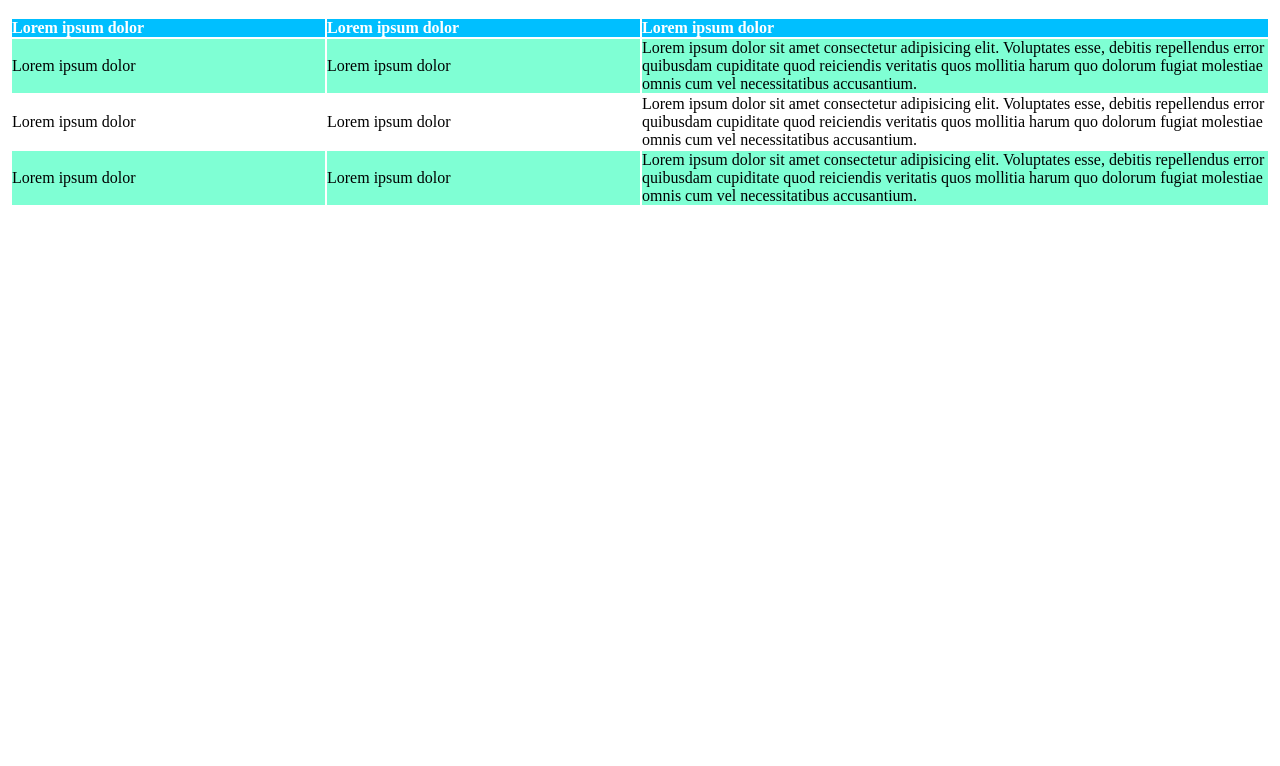
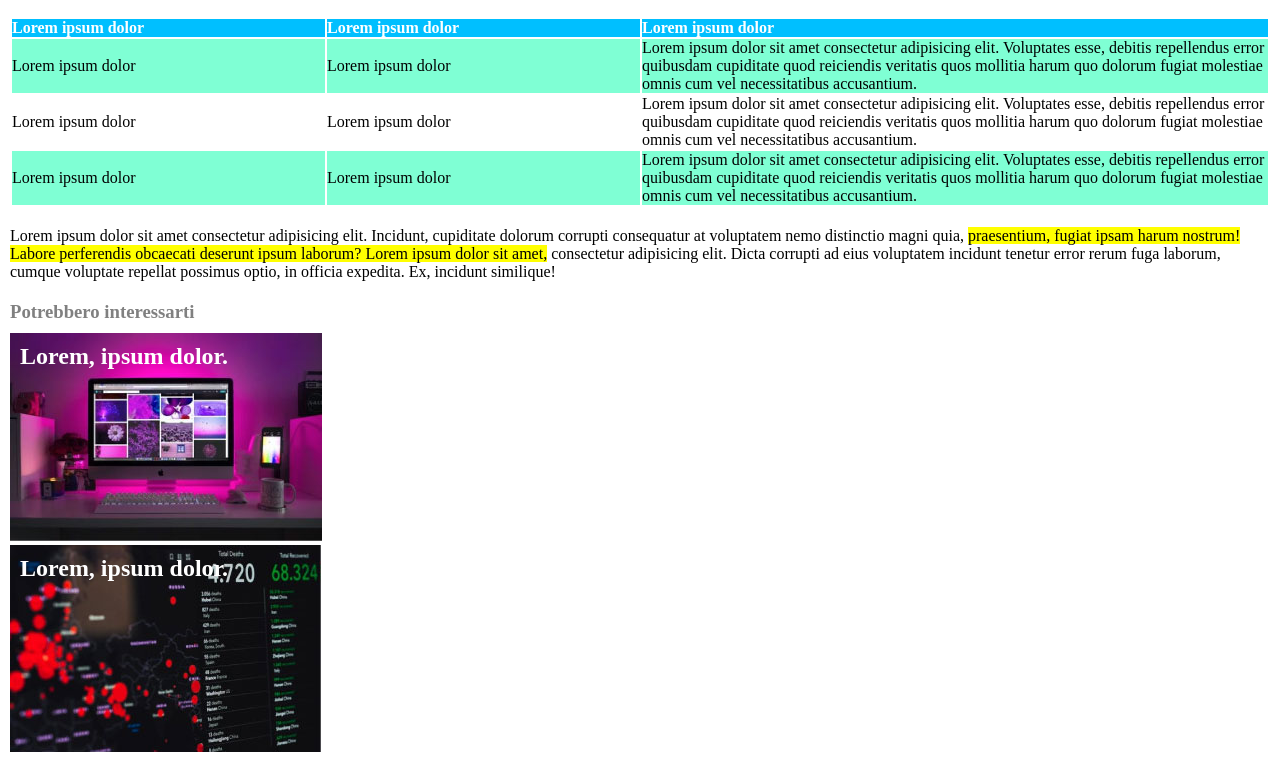
Before and after one commit to lucafranzoi98/html-css-booleaner, a plain HTML site: page index.html in a window 1280 px wide. Shown: the part 828-1594 px from the top of the page. Before the commit the page ends 1055 px from the top, so only its background shows below. Drawn offline with Linux system fonts and the light colour scheme.

Commit message:
add footer

```diff
--- a/css/style.css
+++ b/css/style.css
@@ -15,7 +15,7 @@ header{
     background-image: url(/img/pattern.png);
 }
 
-main{
+main,footer{
     margin: 10px;
 }
 
@@ -57,3 +57,21 @@ thead{
 .row-bg{
     background-color: aquamarine;
 }
+
+footer>h3{
+    margin-bottom: 10px;
+}
+
+.image-footer{
+    position: relative;
+    width: 100%;
+}
+
+.image-footer>h2{
+    position: absolute;
+    width: 100%;
+    display: inline-block;
+    left: 0;
+    padding: 10px;
+    color: white;
+}
--- a/index.html
+++ b/index.html
@@ -65,8 +65,23 @@
                 </tbody>
             </table>
         </div>
+
+        <div class="section">
+            Lorem ipsum dolor sit amet consectetur adipisicing elit. Incidunt, cupiditate dolorum corrupti consequatur at voluptatem nemo distinctio magni quia, <span class="highlight">praesentium, fugiat ipsam harum nostrum! Labore perferendis obcaecati deserunt ipsum laborum? Lorem ipsum dolor sit amet,</span> consectetur adipisicing elit. Dicta corrupti ad eius voluptatem incidunt tenetur error rerum fuga laborum, cumque voluptate repellat possimus optio, in officia expedita. Ex, incidunt similique!
+        </div>
     </main>
 
-    <footer></footer>
+    <footer>
+        <h3 class="grey-text">Potrebbero interessarti</h3>
+        <div class="image-footer">
+            <img src="/img/monitor.jpg" alt="#">
+            <h2>Lorem, ipsum dolor.</h2>
+        </div>
+        <div class="image-footer">
+            <img src="/img/graph.jpg" alt="#">
+            <h2>Lorem, ipsum dolor.</h2>
+        </div>
+
+    </footer>
 </body>
 </html>
```
